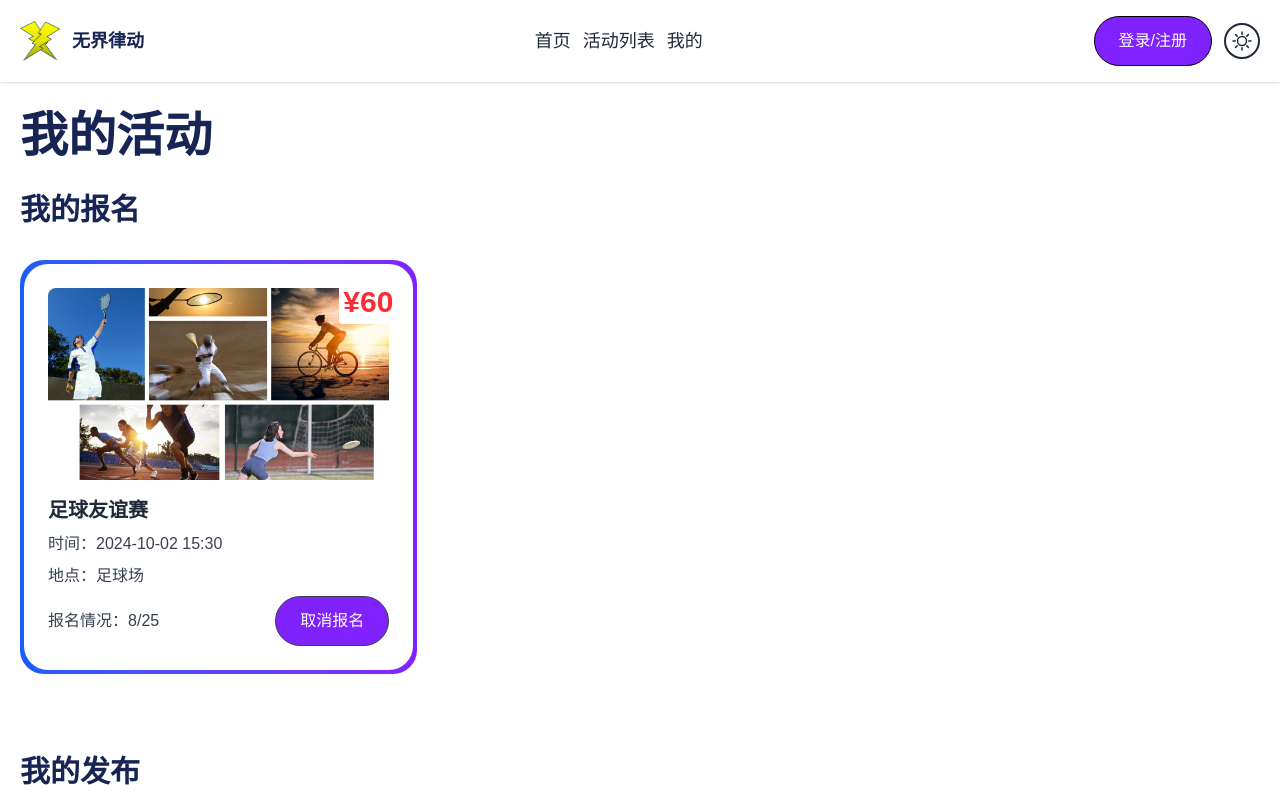
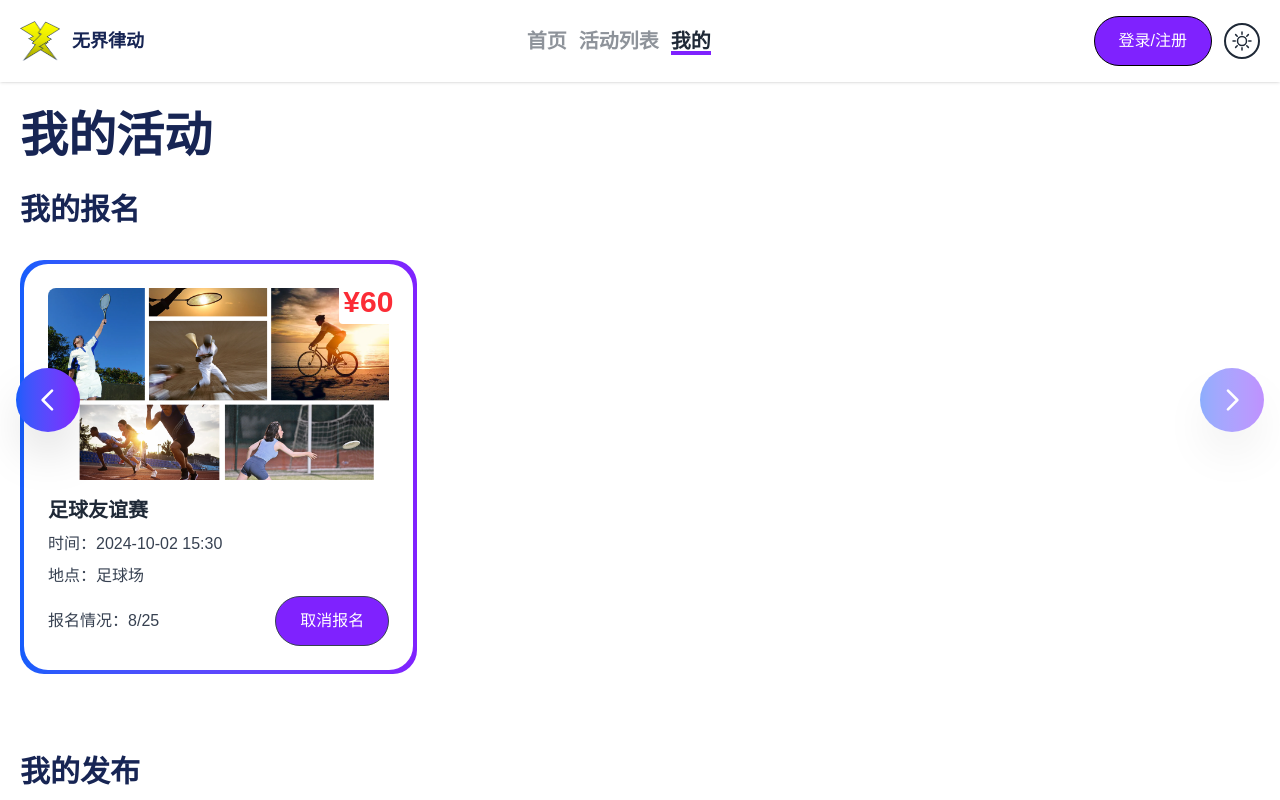
Before and after one commit to ZanytriumPH/front-end, a React (Vite) app in the folder vite-project/: page /Mine in a window 1280 px wide. Shown: the top 800 px of the page. Built offline with nearby package versions, Linux system fonts and the light colour scheme.

Commit message:
增设屏幕两侧切换路由大按钮、导航栏的路由指示器和移动端菜单

```diff
--- a/vite-project/src/App.jsx
+++ b/vite-project/src/App.jsx
@@ -6,6 +6,7 @@ import { Layout } from "./components/Layout.jsx";
 import { Hero } from "./components/sections/Hero.jsx";
 import { ActivityList } from "./components/sections/ActivityList.jsx";
 import { Mine } from "./components/sections/Mine.jsx";
+import { RouteSwitchButtons } from './components/elements/RouteSwitchButtons.jsx';
 
 function App() {
     return (
@@ -14,6 +15,7 @@ function App() {
                 <div className="router-view">
                     <AnimatedRoutes /> {/* 使用动画路由组件 */}
                 </div>
+                <RouteSwitchButtons />
             </Layout>
         </Router>
     );
--- a/vite-project/src/components/elements/Navbar.jsx
+++ b/vite-project/src/components/elements/Navbar.jsx
@@ -1,11 +1,17 @@
 // src/components/elements/Navbar.jsx
 import { Container } from "../shared/Container.jsx";
 import logo from "../../assets/logo.png";
-import { NavItem } from "../shared/NavItem.jsx";
 import { BtnLink } from "../shared/BtnLink.jsx";
 import { useThemeStore } from "../../store/ThemeStore.jsx";
 import { useState, useEffect } from "react";
 import { LoginRegisterCard } from "../cards/LoginRegisterCard.jsx";
+import { useLocation, useNavigate } from 'react-router-dom';
+
+const routes = [
+    { path: '/', name: '首页' },
+    { path: '/ActivityList', name: '活动列表' },
+    { path: '/Mine', name: '我的' }
+];
 
 export const Navbar = () => {
     const { toggleTheme, theme } = useThemeStore();
@@ -14,6 +20,10 @@ export const Navbar = () => {
     const [balance, setBalance] = useState(100);
     const [isScrolled, setIsScrolled] = useState(false);
     const [isMobileMenuOpen, setIsMobileMenuOpen] = useState(false);
+    const [currentIndex, setCurrentIndex] = useState(0);
+
+    const location = useLocation();
+    const navigate = useNavigate();
 
     useEffect(() => {
         const storedUsername = localStorage.getItem('username');
@@ -38,6 +48,13 @@ export const Navbar = () => {
             window.removeEventListener('scroll', handleScroll);
         };
     }, []);
+
+    useEffect(() => {
+        const index = routes.findIndex(route => route.path === location.pathname);
+        if (index !== -1) {
+            setCurrentIndex(index);
+        }
+    }, [location.pathname]);
 
     const openModal = () => {
         setIsModalOpen(true);
@@ -72,12 +89,25 @@ export const Navbar = () => {
                         </div>
                     </div>
 
-                    {/* 导航项 */}
-                    <ul className="hidden lg:flex gap-x-3 text-lg text-heading-2 items-center">
-                        {navItems.map((item, key) => (
-                            <NavItem href={item.href} text={item.text} key={key} />
+                    {/* 路由指示器 */}
+                    <div className="flex items-center mx-6 space-x-3 lg:flex md:hidden sm:hidden">
+                        {routes.map((route, index) => (
+                            <div
+                                key={route.path}
+                                className={`relative transition-all duration-300 cursor-pointer group ${currentIndex === index ? 'opacity-100' : 'opacity-50'}`}
+                                onClick={() => {
+                                    if (index !== currentIndex) {
+                                        navigate(route.path);
+                                        window.location.reload();
+                                    }
+                                }}
+                            >
+                                <div className={`absolute bottom-0 left-0 w-full h-1 bg-violet-600 transition-all duration-300 ${currentIndex === index ? 'scale-x-100' : 'scale-x-0'}`}></div>
+                                {/* 添加自定义类名来增大并加粗字体 */}
+                                <span className="text-heading-2 font-bold text-xl">{route.name}</span>
+                            </div>
                         ))}
-                    </ul>
+                    </div>
 
                     {/* 登录/注册按钮和主题切换按钮 */}
                     <div className="min-w-max flex items-center gap-x-3">
@@ -162,26 +192,26 @@ export const Navbar = () => {
             <div className={`lg:hidden ${isMobileMenuOpen ? 'block animate-fade-in' : 'hidden'}`}>
                 {/* 移动端菜单内容 */}
                 <ul className="flex flex-col gap-x-3 text-lg text-heading-2 items-center">
-                    {navItems.map((item, key) => (
-                        <NavItem href={item.href} text={item.text} key={key} />
+                    {routes.map((route, index) => (
+                        <li key={index}>
+                            <a
+                                href={route.path}
+                                className={`duration-300 font-medium ease-linear hover:text-primary py-3 ${currentIndex === index ? 'text-primary' : ''} font-bold text-xl`}
+                                onClick={(e) => {
+                                    e.preventDefault();
+                                    if (index !== currentIndex) {
+                                        navigate(route.path);
+                                        window.location.reload();
+                                    }
+                                    toggleMobileMenu();
+                                }}
+                            >
+                                {route.name}
+                            </a>
+                        </li>
                     ))}
                 </ul>
             </div>
         </header>
     );
 };
-
-const navItems = [
-    {
-        href: "/",
-        text: "首页",
-    },
-    {
-        href: "/ActivityList",
-        text: "活动列表",
-    },
-    {
-        href: "/Mine",
-        text: "我的",
-    },
-];
--- /dev/null
+++ b/vite-project/src/components/elements/RouteSwitchButtons.jsx
@@ -0,0 +1,92 @@
+// src/components/elements/RouteSwitchButtons.jsx
+import React, { useState, useEffect } from 'react';
+import { useNavigate, useLocation } from 'react-router-dom';
+
+const routes = [
+    { path: '/', name: '首页' },
+    { path: '/ActivityList', name: '活动列表' },
+    { path: '/Mine', name: '我的' }
+];
+
+export const RouteSwitchButtons = () => {
+    const navigate = useNavigate();
+    const location = useLocation();
+    const [currentIndex, setCurrentIndex] = useState(0);
+    const [hoverLeft, setHoverLeft] = useState(false);
+    const [hoverRight, setHoverRight] = useState(false);
+
+    useEffect(() => {
+        const index = routes.findIndex(route => route.path === location.pathname);
+        if (index !== -1) {
+            setCurrentIndex(index);
+        }
+    }, [location.pathname]);
+
+    const handlePrevRoute = () => {
+        if (currentIndex > 0) {
+            navigate(routes[currentIndex - 1].path);
+            window.location.reload();
+        }
+    };
+
+    const handleNextRoute = () => {
+        if (currentIndex < routes.length - 1) {
+            navigate(routes[currentIndex + 1].path);
+            window.location.reload();
+        }
+    };
+
+    return (
+        <>
+            {/* 左侧按钮 - 固定在屏幕左侧垂直居中 */}
+            <div
+                className={`fixed left-4 top-1/2 transform -translate-y-1/2 z-50 transition-all duration-300 ${
+                    currentIndex === 0 ? 'opacity-50 cursor-not-allowed' : 'opacity-100 cursor-pointer'
+                }`}
+                onClick={handlePrevRoute}
+                onMouseEnter={() => setHoverLeft(true)}
+                onMouseLeave={() => setHoverLeft(false)}
+            >
+                <div className={`absolute inset-0 bg-gradient-to-r from-blue-600 to-violet-600 rounded-full blur-md transition-all duration-300 ${
+                    hoverLeft ? 'opacity-70 scale-110' : 'opacity-0'
+                }`}></div>
+                <div className="relative flex items-center justify-center bg-gradient-to-r from-blue-600 to-violet-600 text-white p-4 rounded-full shadow-2xl hover:shadow-violet-500/30 transition-all duration-300 transform hover:scale-105 w-16 h-16">
+                    <svg
+                        xmlns="http://www.w3.org/2000/svg"
+                        className={`h-8 w-8 transition-transform duration-300 ${hoverLeft ? 'transform -translate-x-1' : ''}`}
+                        fill="none"
+                        viewBox="0 0 24 24"
+                        stroke="currentColor"
+                    >
+                        <path strokeLinecap="round" strokeLinejoin="round" strokeWidth={2} d="M15 19l-7-7 7-7" />
+                    </svg>
+                </div>
+            </div>
+
+            {/* 右侧按钮 - 固定在屏幕右侧垂直居中 */}
+            <div
+                className={`fixed right-4 top-1/2 transform -translate-y-1/2 z-50 transition-all duration-300 ${
+                    currentIndex === routes.length - 1 ? 'opacity-50 cursor-not-allowed' : 'opacity-100 cursor-pointer'
+                }`}
+                onClick={handleNextRoute}
+                onMouseEnter={() => setHoverRight(true)}
+                onMouseLeave={() => setHoverRight(false)}
+            >
+                <div className={`absolute inset-0 bg-gradient-to-r from-blue-600 to-violet-600 rounded-full blur-md transition-all duration-300 ${
+                    hoverRight ? 'opacity-70 scale-110' : 'opacity-0'
+                }`}></div>
+                <div className="relative flex items-center justify-center bg-gradient-to-r from-blue-600 to-violet-600 text-white p-4 rounded-full shadow-2xl hover:shadow-violet-500/30 transition-all duration-300 transform hover:scale-105 w-16 h-16">
+                    <svg
+                        xmlns="http://www.w3.org/2000/svg"
+                        className={`h-8 w-8 transition-transform duration-300 ${hoverRight ? 'transform translate-x-1' : ''}`}
+                        fill="none"
+                        viewBox="0 0 24 24"
+                        stroke="currentColor"
+                    >
+                        <path strokeLinecap="round" strokeLinejoin="round" strokeWidth={2} d="M9 5l7 7-7 7" />
+                    </svg>
+                </div>
+            </div>
+        </>
+    );
+};
--- a/vite-project/src/components/shared/BaseActivityDetail.jsx
+++ b/vite-project/src/components/shared/BaseActivityDetail.jsx
@@ -90,7 +90,7 @@ export const BaseActivityDetail = ({ isOpen, onClose, id, signedUp, total, butto
 
     return (
         <div className="fixed inset-0 z-50 flex items-center justify-center bg-transparent">
-            <div className="bg-box-bg p-12 rounded-lg border-4 relative w-11/12 max-w-3xl max-h-[80vh] overflow-y-auto">
+            <div className="bg-box-bg p-12 rounded-lg border-4 relative w-11/12 max-w-3xl border-gradient-to-r max-h-[80vh] overflow-y-auto">
                 <div className="absolute top-3 right-7 text-heading-2 cursor-pointer z-50">
                     <button
                         className={`cursor-pointer fixed `}
--- a/vite-project/src/components/shared/NavItem.jsx
+++ /dev/null
@@ -1,13 +0,0 @@
-
-
-
-
-export const NavItem = ({ href, text }) => {
-    return (
-        <li>
-            <a href={href} className="duration-300 font-medium ease-linear hover:text-primary py-3">
-                {text}
-            </a>
-        </li>
-    );
-};
--- a/vite-project/src/index.css
+++ b/vite-project/src/index.css
@@ -41,11 +41,14 @@ html.dark {
   .text-heading-3 {
     color: rgb(var(--heading-3));
   }
-
+  .border-gradient-to-r {
+    border-image: linear-gradient(to right, blue, purple) 1;
+    border-radius: 1rem;
+  }
   /* 添加自定义 text-shadow 类 */
   .text-shadow-red {
     text-shadow: 0 0 3px rgba(255, 0, 0, 0.8); /* 可以根据需要调整阴影的颜色和大小 */
-    border-radius: 1rem;
+    border-radius: 10rem;
   }
   /* 添加价格背景颜色类 */
   .bg-price {
```
Also changed, not shown: vite-project/src/components/cards/LoginRegisterCard.jsx (+1 -7 lines).
